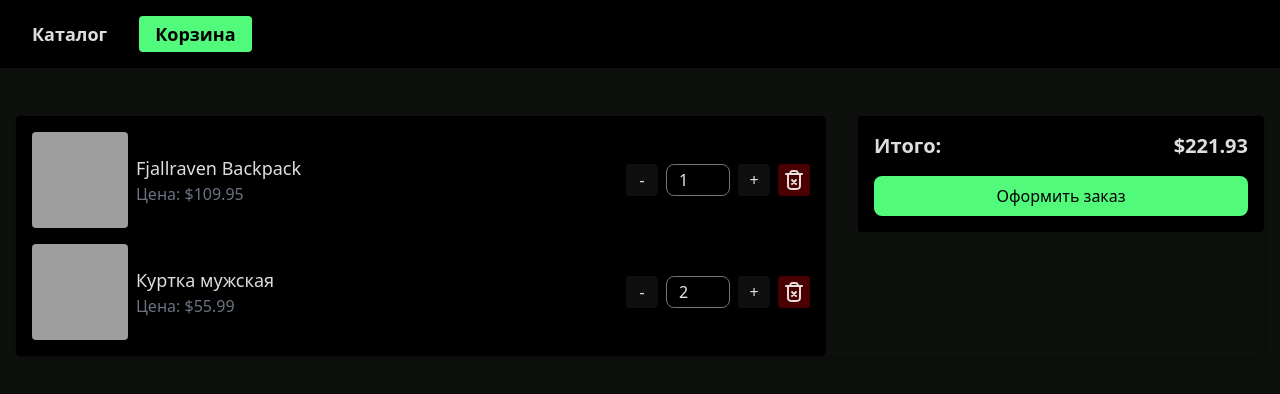
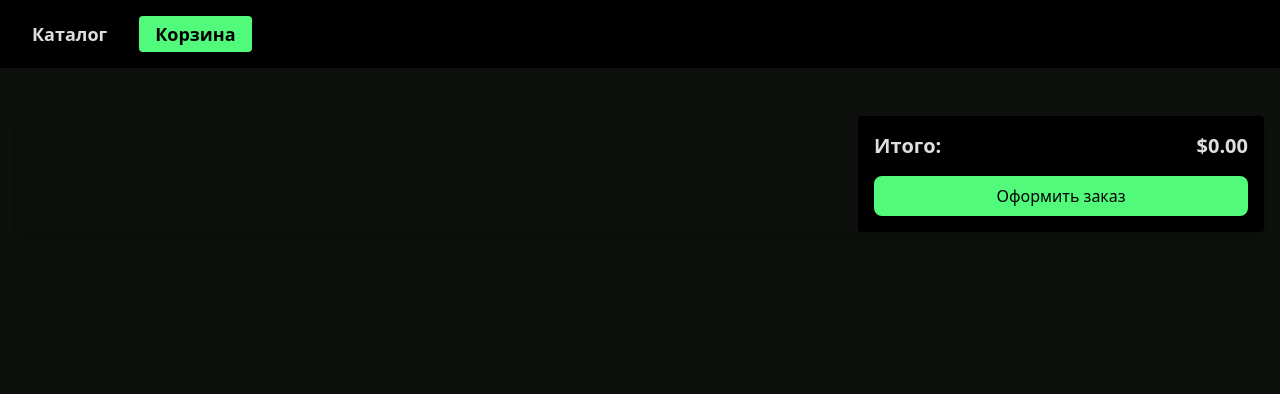
Before and after one commit to Eduard-Gergil/product-catalog-testwork, a React (Vite) app: page /cart in a window 1280 px wide. Shown: the top 394 px of the page. Built offline with nearby package versions, Linux system fonts and the light colour scheme; grey boxes are pictures that could not be loaded.

Commit message:
feat: implement cart functionality with Zustand for state management

```diff
--- a/src/components/Cart.tsx
+++ b/src/components/Cart.tsx
@@ -1,30 +1,16 @@
+import { useCartStore } from "../store/cart";
 import CartItem from "./CartItem";
-
-const cartItems = [
-  {
-    id: 1,
-    title: "Fjallraven Backpack",
-    price: 109.95,
-    image: "https://fakestoreapi.com/img/81fPKd-2AYL._AC_SL1500_.jpg",
-    quantity: 1,
-  },
-  {
-    id: 2,
-    title: "Куртка мужская",
-    price: 55.99,
-    image: "https://fakestoreapi.com/img/81fPKd-2AYL._AC_SL1500_.jpg",
-    quantity: 2,
-  },
-];
+import cn from "classnames";
 
 export default function Cart() {
-  const totalPrice = cartItems.reduce((sum, item) => sum + item.price * item.quantity, 0);
+  const { cart, increaseQuantity, decreaseQuantity, removeFromCart, setQuantity } = useCartStore();
+  const totalPrice = cart.reduce((sum, item) => sum + item.price * item.quantity, 0);
   return (
     <div className="rounded-lg shadow-md w-full flex space-x-8 items-start">
-      <div className="w-2/3">
+      <div className={cn("w-2/3", { "opacity-0": cart.length === 0 })}>
         <div className="space-y-4 bg-black p-4 rounded">
-          {cartItems.map((item) => (
-            <CartItem key={item.id} item={item} />
+          {cart.map((item) => (
+            <CartItem key={item.id} item={item} increaseQuantity={increaseQuantity} decreaseQuantity={decreaseQuantity} removeFromCart={removeFromCart} setQuantity={setQuantity} />
           ))}
         </div>
       </div>
--- a/src/components/CartItem.tsx
+++ b/src/components/CartItem.tsx
@@ -1,3 +1,4 @@
+import { CartStore } from "../types";
 import TrashIcon from "./icons/TrashIcon";
 
 interface CartItemProps {
@@ -8,9 +9,13 @@ interface CartItemProps {
     image: string;
     quantity: number;
   };
+  increaseQuantity: CartStore["increaseQuantity"];
+  decreaseQuantity: CartStore["decreaseQuantity"];
+  removeFromCart: CartStore["removeFromCart"];
+  setQuantity: CartStore["setQuantity"];
 }
 
-export default function CartItem({ item }: CartItemProps) {
+export default function CartItem({ item, increaseQuantity, decreaseQuantity, removeFromCart, setQuantity }: CartItemProps) {
   return (
     <div className="flex items-center justify-between">
       <div className="flex items-center space-x-2">
@@ -26,15 +31,16 @@ export default function CartItem({ item }: CartItemProps) {
       </div>
 
       <div className="flex items-center space-x-2">
-        <button className="w-8 h-8 p-0 bg-[#ffffff0f] rounded">-</button>
+        <button className="w-8 h-8 p-0 bg-[#ffffff0f] rounded" onClick={() => decreaseQuantity(item.id)}>-</button>
         <input
           type="number"
           min={1}
           value={item.quantity}
+          onChange={(e) => setQuantity(item.id, +e.target.value)}
           className="w-16 h-8 px-3 py-0 border rounded-lg text-gray-200 border-[#747474]  outline-none bg-black focus:border-blue-500 focus-visible:border-[#51fa7b]"
         />
-        <button className="w-8 h-8 p-0 bg-[#ffffff0f] rounded">+</button>
-        <button className="w-8 h-8 p-0 bg-[#b7000067] rounded items-center justify-center flex">
+        <button className="w-8 h-8 p-0 bg-[#ffffff0f] rounded" onClick={() => increaseQuantity(item.id)}>+</button>
+        <button className="w-8 h-8 p-0 bg-[#b7000067] rounded items-center justify-center flex" onClick={() => removeFromCart(item.id)}>
           <TrashIcon className=" w-6 h-6" />
         </button>
       </div>
--- a/src/components/ProductCard.tsx
+++ b/src/components/ProductCard.tsx
@@ -1,13 +1,21 @@
-import { Product } from "../types";
+import cn from "classnames";
+import { CartStore, Product } from "../types";
 import StarIcon from "./icons/StarIcon";
 
 interface ProductCardProps {
   product: Product;
+  addToCart: CartStore["addToCart"];
+  cart: CartStore["cart"];
+  decreaseQuantity: CartStore["decreaseQuantity"];
+  increaseQuantity: CartStore["increaseQuantity"];
+  setQuantity: CartStore["setQuantity"];
+  removeFromCart: CartStore["removeFromCart"];
 }
 
-const ProductCard = ({ product }: ProductCardProps) => {
+const ProductCard = ({ product, addToCart, cart, decreaseQuantity, increaseQuantity, setQuantity, removeFromCart }: ProductCardProps) => {
+  const productInCart = cart.find((item) => item.id === product.id)
   return (
-    <div className="group relative rounded-lg shadow-md p-4 flex flex-col bg-black hover:pb-16 hover:-mb-16 hover:z-10">
+    <div className={cn("group relative rounded-lg shadow-md p-4 flex flex-col bg-black hover:pb-16 hover:-mb-16 hover:z-10", { "hover:pb-28 hover:-mb-28": productInCart })}>
       <img
         src={product.image}
         alt={product.title}
@@ -26,9 +34,30 @@ const ProductCard = ({ product }: ProductCardProps) => {
       <p className="text-xl font-bold mt-2">{product.price} $</p>
 
       <div className="hidden absolute w-full left-0 px-4 bottom-4 group-hover:block">
-        <button className="mt-2 w-full bg-gray-900 text-gray-200 px-4 py-2 rounded-lg hover:bg-[#51fa7b] hover:text-black">
-          Добавить в корзину
-        </button>
+        {productInCart ? (
+          <div>
+            <div className="mb-2">
+              <button className="w-8 h-8 p-0 bg-[#ffffff0f] rounded" onClick={() => decreaseQuantity(product.id)}>-</button>
+              <input
+                type="number"
+                min={1}
+                value={productInCart.quantity}
+                onChange={(e) => setQuantity(product.id, +e.target.value)}
+                className="w-16 h-8 px-3 py-0 border rounded-lg text-gray-200 border-[#747474]  outline-none bg-black focus:border-blue-500 focus-visible:border-[#51fa7b]"
+              />
+              <button className="w-8 h-8 p-0 bg-[#ffffff0f] rounded" onClick={() => increaseQuantity(product.id)}>+</button>
+            </div>
+
+            <button className="w-full bg-gray-900 text-gray-200 px-4 py-2 rounded-lg hover:bg-[#e33c3c] hover:text-black" onClick={() => removeFromCart(product.id)}>
+              Удалить из корзины
+            </button>
+          </div>
+        ) : (
+          <button className="mt-2 w-full bg-gray-900 text-gray-200 px-4 py-2 rounded-lg hover:bg-[#51fa7b] hover:text-black" onClick={() => addToCart(product)}>
+            Добавить в корзину
+          </button>
+        )}
+
       </div>
     </div>
   );
--- a/src/components/ProductList.tsx
+++ b/src/components/ProductList.tsx
@@ -1,4 +1,5 @@
 import SearchBar from "../components/SearchBar";
+import { useCartStore } from "../store/cart";
 import { Product } from "../types";
 import Filters from "./Filters";
 import ProductCard from "./ProductCard";
@@ -8,12 +9,25 @@ interface ProductListProps {
 }
 
 export default function ProductList({ products }: ProductListProps) {
+  const { addToCart, cart, increaseQuantity, decreaseQuantity, setQuantity, removeFromCart } = useCartStore();
+
   return (
     <div className="flex flex-col space-y-6">
       <SearchBar />
       <Filters />
       <div className="grid grid-cols-1 sm:grid-cols-2 md:grid-cols-3 lg:grid-cols-4 gap-4 pb-8">
-        {products.map((product, index) => <ProductCard key={index} product={product} />)}
+        {products.map((product, index) =>
+          <ProductCard
+            key={index}
+            product={product}
+            addToCart={addToCart}
+            cart={cart}
+            increaseQuantity={increaseQuantity}
+            decreaseQuantity={decreaseQuantity}
+            setQuantity={setQuantity}
+            removeFromCart={removeFromCart}
+          />
+        )}
       </div>
     </div>
   );
--- a/src/pages/Cart.tsx
+++ b/src/pages/Cart.tsx
@@ -2,9 +2,7 @@ import Cart from "../components/Cart";
 
 const CartPage = () => {
   return (
-    // <div></div>
     <Cart />
-
   );
 }
 
--- /dev/null
+++ b/src/store/cart.ts
@@ -0,0 +1,47 @@
+import { create } from "zustand";
+import { CartStore } from "../types";
+import { persist } from "zustand/middleware";
+
+export const useCartStore = create<CartStore>()(
+  persist((set) => ({
+    cart: [],
+    addToCart: (product) =>
+      set((state) => {
+        const existingItem = state.cart.find((item) => item.id === product.id);
+        if (existingItem) {
+          return {
+            cart: state.cart.map((item) =>
+              item.id === product.id ? { ...item, quantity: item.quantity + 1 } : item
+            ),
+          };
+        }
+        return { cart: [...state.cart, { ...product, quantity: 1 }] };
+      }),
+    removeFromCart: (id) =>
+      set((state) => ({ cart: state.cart.filter((item) => item.id !== id) })),
+    clearCart: () => set({ cart: [] }),
+    increaseQuantity: (id) =>
+      set((state) => ({
+        cart: state.cart.map((item) =>
+          item.id === id ? { ...item, quantity: item.quantity + 1 } : item
+        ),
+      })),
+    decreaseQuantity: (id) =>
+      set((state) => ({
+        cart: state.cart
+          .map((item) =>
+            item.id === id ? { ...item, quantity: item.quantity - 1 } : item
+          )
+          .filter((item) => item.quantity > 0),
+      })),
+    setQuantity: (id, quantity) =>
+      set((state) => ({
+        cart: state.cart
+          .map((item) =>
+            item.id === id ? { ...item, quantity: quantity } : item
+          )
+        // .filter((item) => item.quantity > 0),
+      })),
+  }), {
+    name: "cart", // unique name
+  }));
```
Also changed, not shown: src/types.ts (+12 -0 lines).
